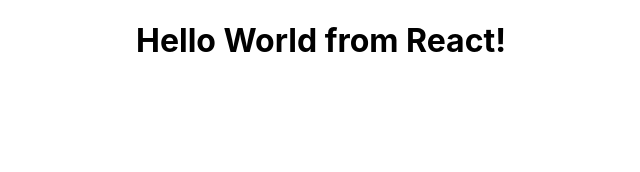
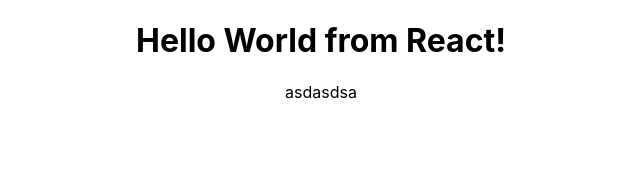
Before and after one commit to danielplata79/react-todoo, a React (Create React App) app: page / in a window 1280 px wide. Shown: the top 172 px of the page, without its empty margins (319-959 px from the left). Built offline with nearby package versions, Linux system fonts and the light colour scheme.

Commit message:
second commit

```diff
--- a/src/App.js
+++ b/src/App.js
@@ -4,6 +4,7 @@
   return (
     <div className='App'>
         <h1>Hello World from React!</h1>
+        <p>asdasdsa</p>
     </div>
    );
 }
```
